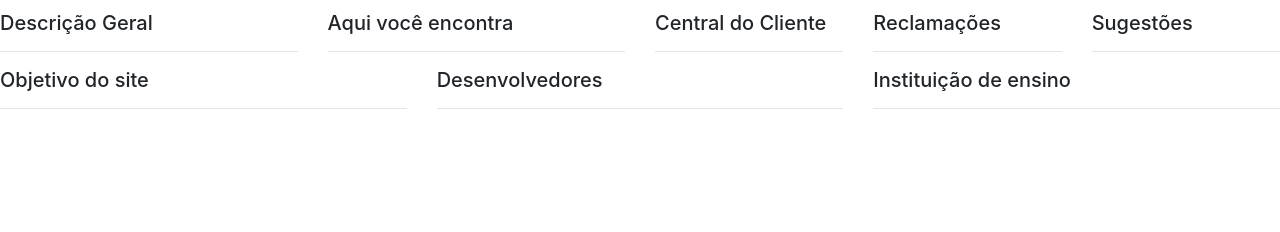
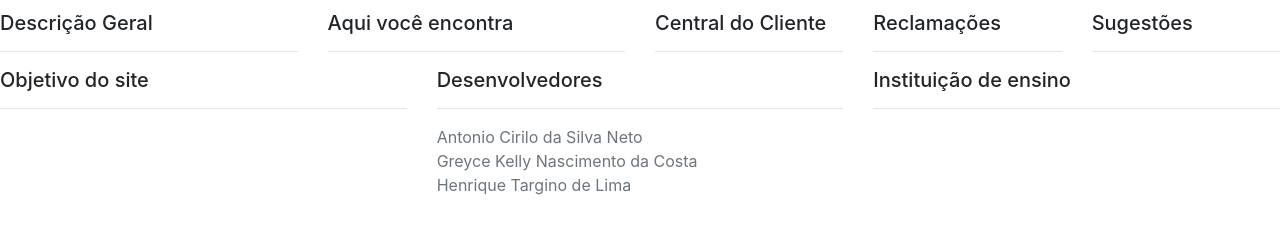
Before and after one commit to brunogomesifrn/info318doacao, a plain HTML site: page index.html in a window 1280 px wide. Shown: the part 410-642 px from the top of the page. Drawn offline with nearby package versions, Linux system fonts and the light colour scheme.

Commit message:
adcionei os desenvolvedores

```diff
--- a/index.html
+++ b/index.html
@@ -143,9 +143,9 @@
 		<h5>Desenvolvedores</h5>
 		<hr class="azul">
         <ul class="list-unstyled text-small">
-        <li><a class="text-muted" href="#"></a></li>
-        <li><a class="text-muted" href="#"></a></li>
-        <li><a class="text-muted" href="#"></a></li>
+        <li><a class="text-muted" href="#">Antonio Cirilo da Silva Neto</a></li>
+        <li><a class="text-muted" href="#">Greyce Kelly Nascimento da Costa</a></li>
+        <li><a class="text-muted" href="#">Henrique Targino de Lima</a></li>
         </ul>
 	</div>
 
```
